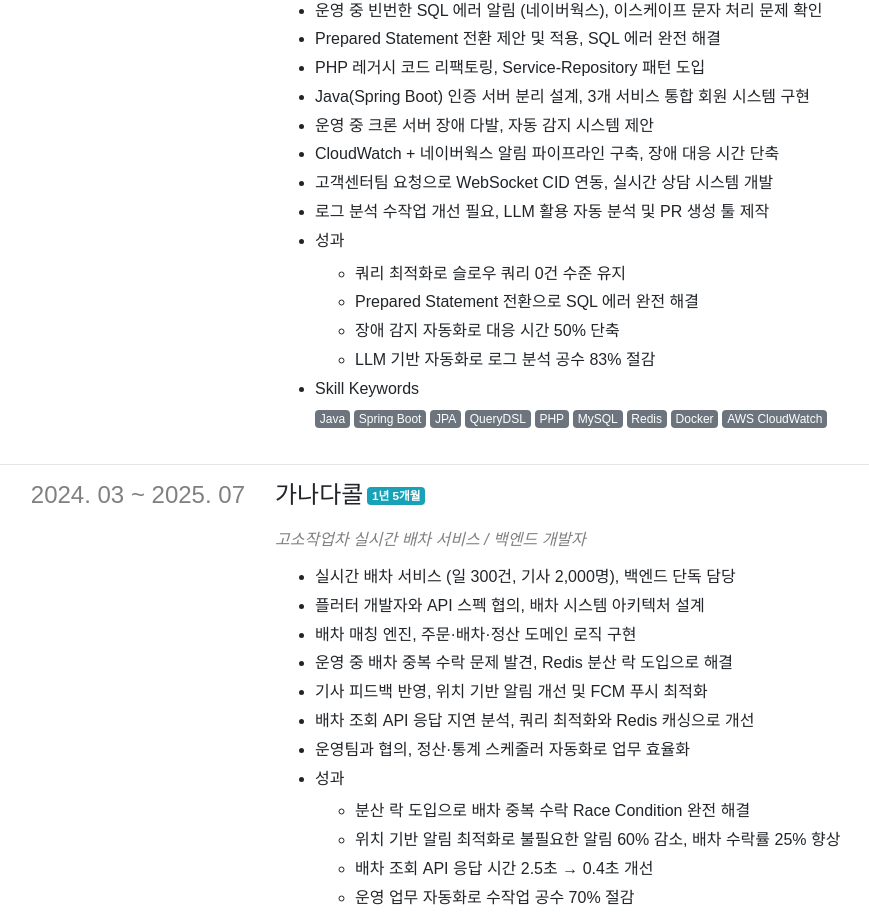
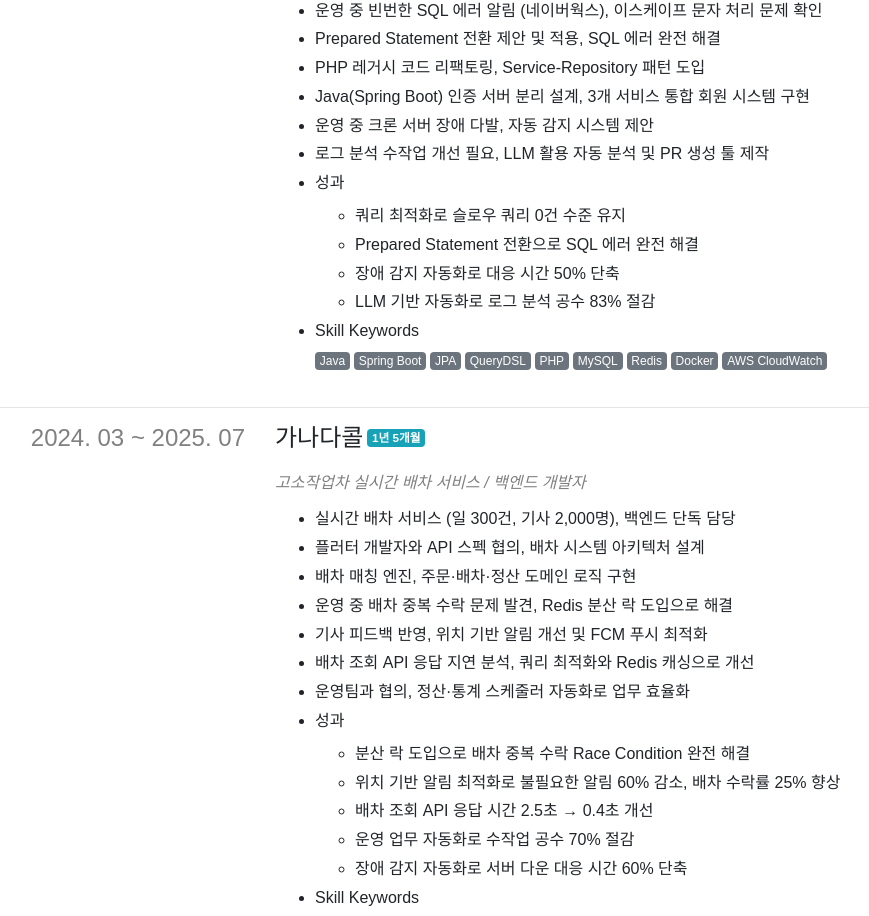
Before and after one commit to yuneast/resume, a Next.js app: page / in a window 1280 px wide. Shown: the part 1491-2407 px from the top of the page, without its empty margins (95-964 px from the left). Built offline with nearby package versions, Linux system fonts and the light colour scheme; a web font is replaced by a local one.

Commit message:
[DOCS] experience.ts (주)공부선배 descriptions 간소화

```diff
--- a/payload/experience.ts
+++ b/payload/experience.ts
@@ -31,8 +31,6 @@ const experience: IExperience.Payload = {
             'PHP 레거시 코드 리팩토링, Service-Repository 패턴 도입',
             'Java(Spring Boot) 인증 서버 분리 설계, 3개 서비스 통합 회원 시스템 구현',
             '운영 중 크론 서버 장애 다발, 자동 감지 시스템 제안',
-            'CloudWatch + 네이버웍스 알림 파이프라인 구축, 장애 대응 시간 단축',
-            '고객센터팀 요청으로 WebSocket CID 연동, 실시간 상담 시스템 개발',
             '로그 분석 수작업 개선 필요, LLM 활용 자동 분석 및 PR 생성 툴 제작',
           ],
           achievements: [
```
